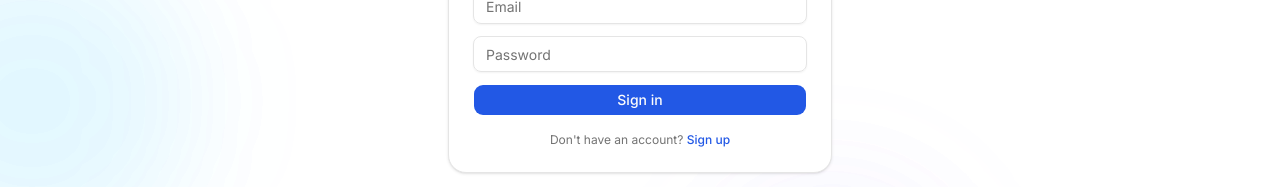
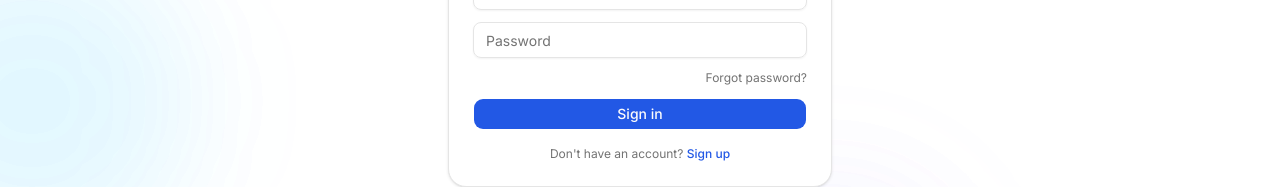
Before and after one commit to ggabella91/travel-planner, a Next.js app: page /login in a window 1280 px wide. Shown: the part 459-646 px from the top of the page. Built offline with nearby package versions, Linux system fonts and the light colour scheme; no server answers.

Commit message:
feat: add forgot password link to credentials form

```diff
--- a/src/app/login/credentials-form.tsx
+++ b/src/app/login/credentials-form.tsx
@@ -59,6 +59,11 @@ export function CredentialsForm() {
           required
           autoComplete="current-password"
         />
+        <div className="flex justify-end">
+          <Link href="/forgot-password" className="text-xs text-muted-foreground hover:text-primary">
+            Forgot password?
+          </Link>
+        </div>
         <Button type="submit" className="w-full" disabled={loading}>
           {loading ? "Signing in…" : "Sign in"}
         </Button>
```
